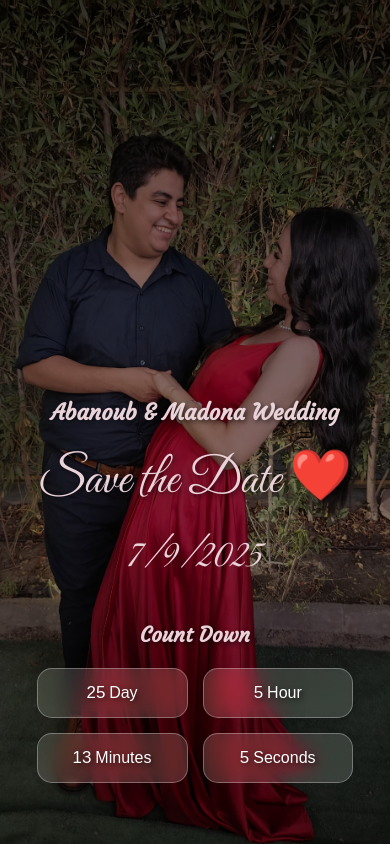
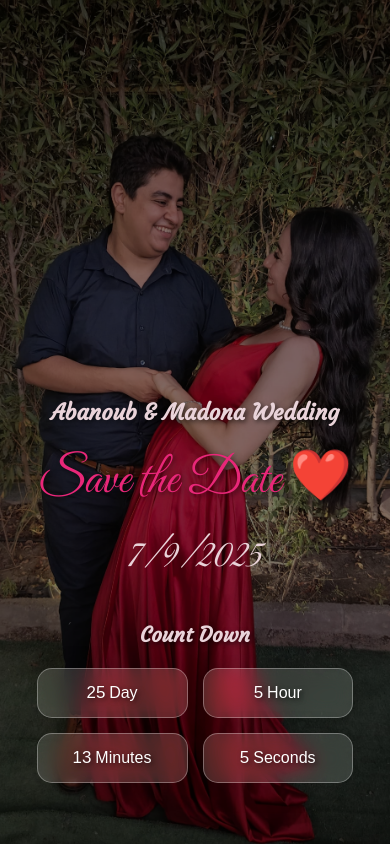
Before and after one commit to AbdallhMohamed22/myfriendwedding, a plain HTML site: page index.html in a window 390 px wide. Drawn offline with Linux system fonts and the light colour scheme; no server answers; a web font is replaced by a local one.

Commit message:
Update style.css

```diff
--- a/style.css
+++ b/style.css
@@ -227,7 +227,7 @@ h1, #countdown div {
 @media (max-width: 600px) {
   .save-date {
     font-size: 50px;
-    color: #e9d3d9;
+    color: #e92779;
   }
 
   .save-date-date {
```
